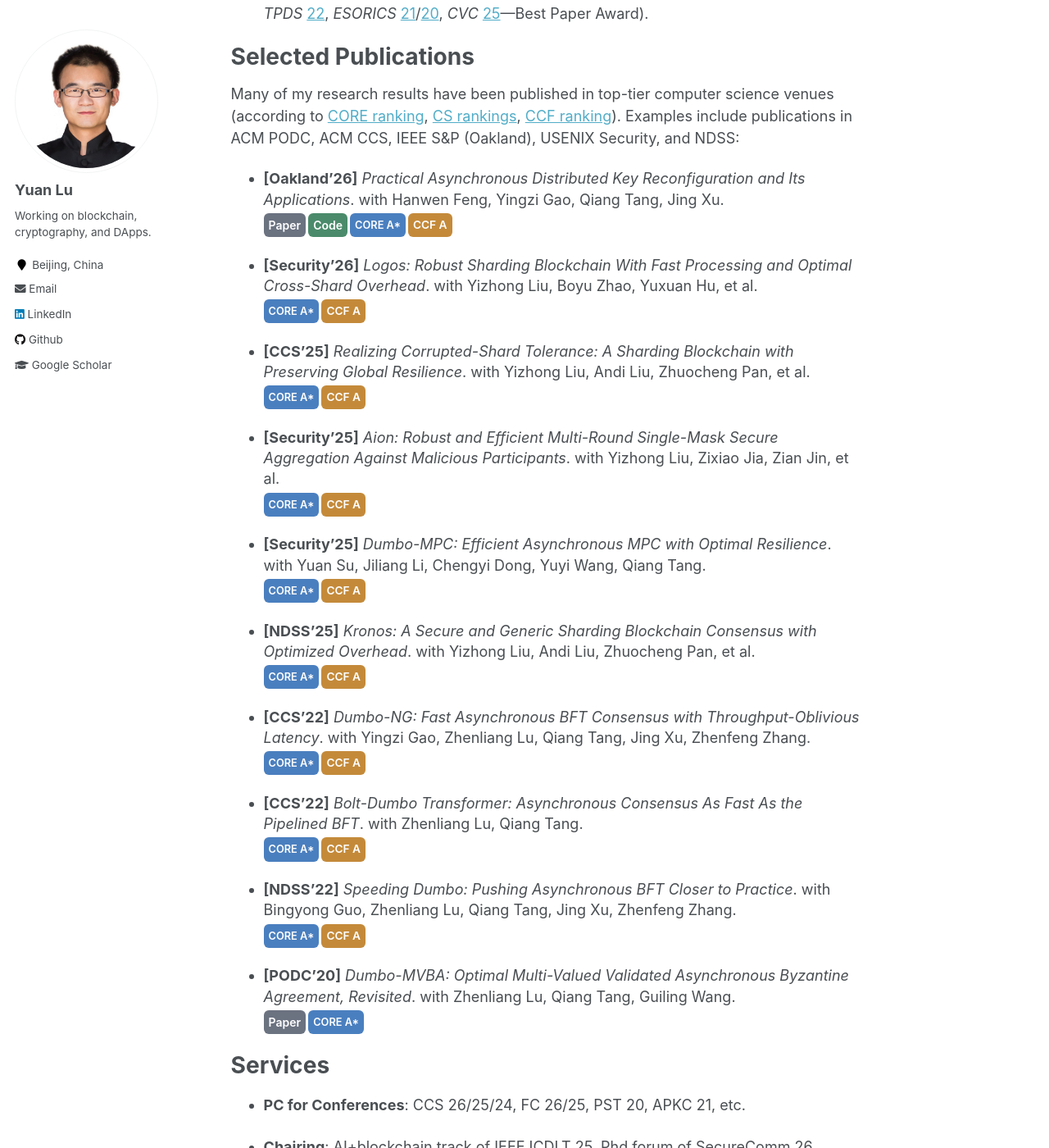
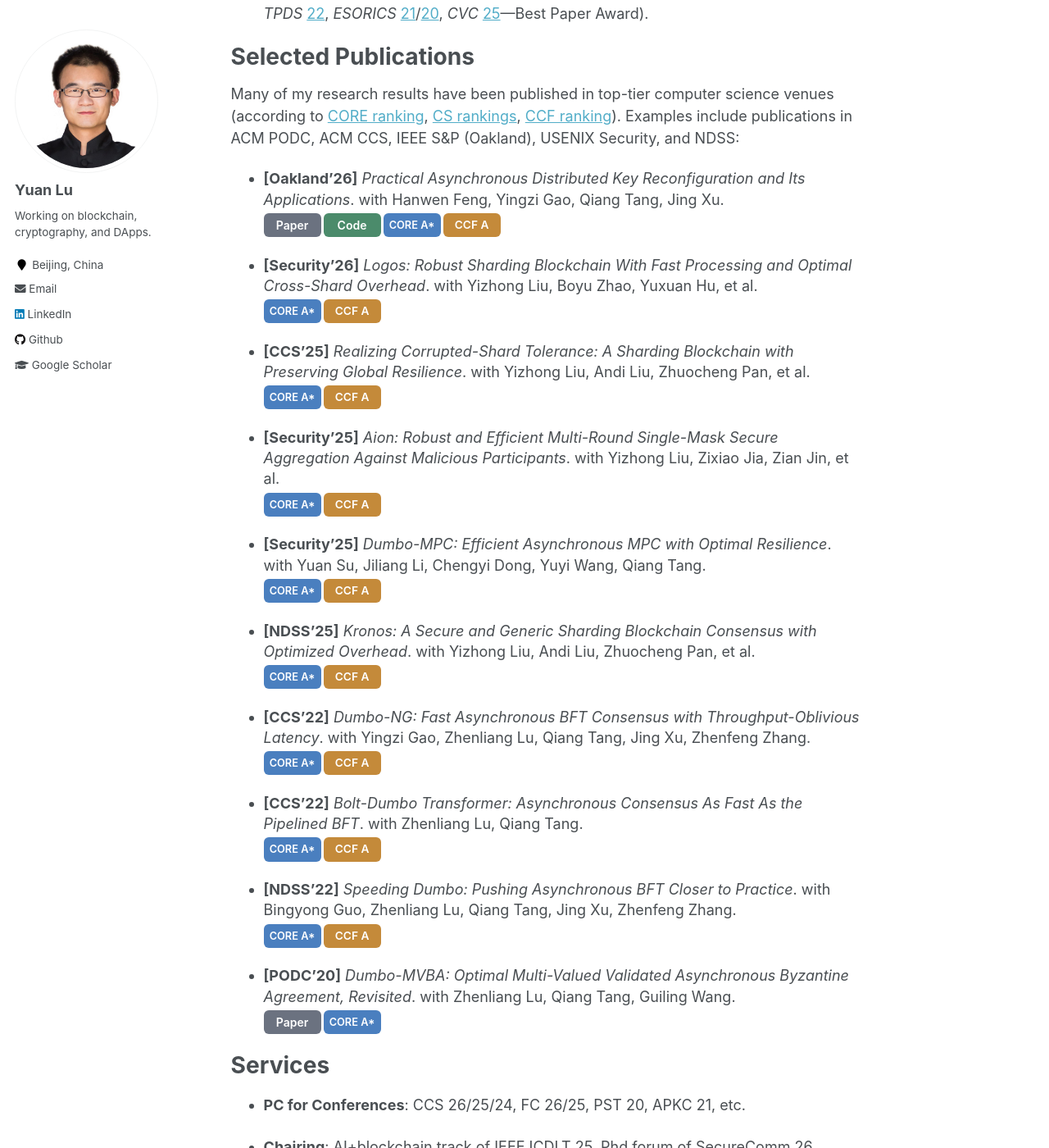
Before and after one commit to yylluu/yylluu.github.io, a Jekyll site: the page built from _pages/about.md, in a window 1280 px wide and 1400 px high, scrolled down 820 px. Shown: the whole window at 82% size. Built offline with Jekyll 4.4.1, drawn with Linux system fonts in a browser that asks for light colours.

Commit message:
Update custom.html

```diff
--- a/_includes/head/custom.html
+++ b/_includes/head/custom.html
@@ -39,9 +39,9 @@
 /* Publication badges container */
 .pub-badges {
   margin-top: 4px;
-  display: flex;      /* align badges horizontally */
-  flex-wrap: wrap;    /* wrap to new line if needed */
-  gap: 3px;           /* spacing between badges */
+  display: flex;       /* align badges horizontally */
+  flex-wrap: wrap;     /* wrap if needed */
+  gap: 3px;            /* space between badges */
 }
 
 /* Remove underline from links */
@@ -51,13 +51,15 @@
 
 /* Badge styling */
 .pub-badge {
-  display: block;        /* prevents inline-block quirks */
-  padding: 2px 6px;      /* vertical + horizontal padding */
+  display: inline-block;   /* allow fixed width */
+  box-sizing: border-box;  /* include padding in width */
+  width: 70px;             /* fixed width for all badges */
+  padding: 2px 0;          /* vertical padding only */
   font-weight: 600;
   border-radius: 6px;
   color: white;
-  white-space: nowrap;   /* prevent line breaks inside badge */
-  font-size: 0.74em;     /* default font size */
+  text-align: center;
+  white-space: nowrap;     /* prevent line breaks inside badge */
 }
 
 /* Individual badge colors and font size */
```
